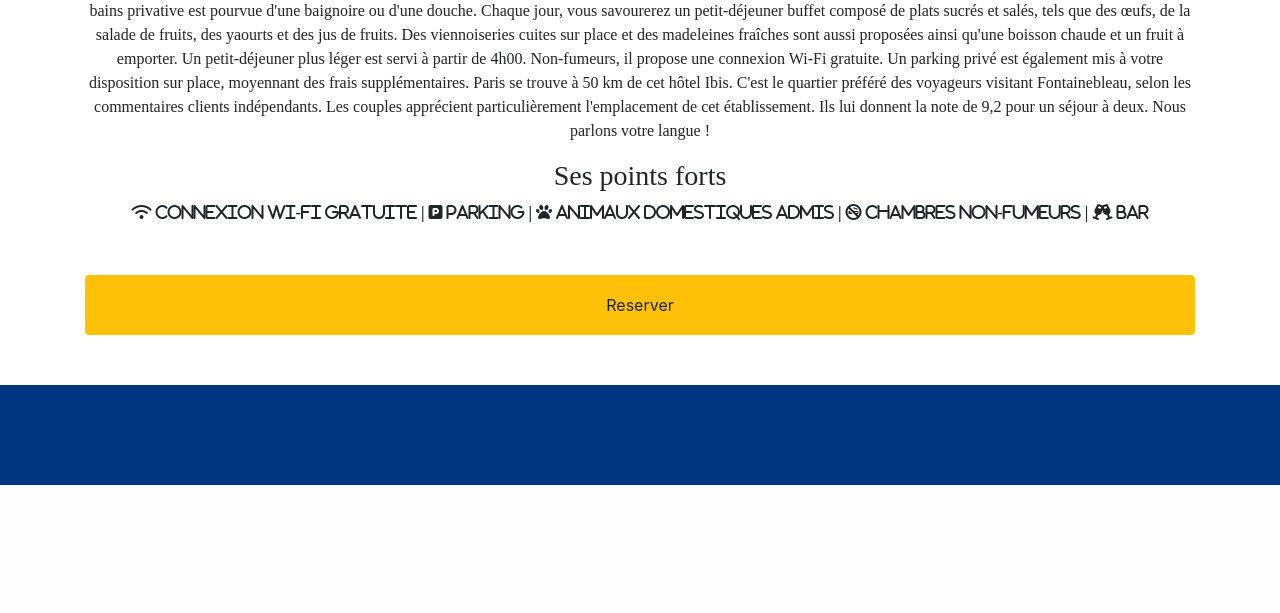
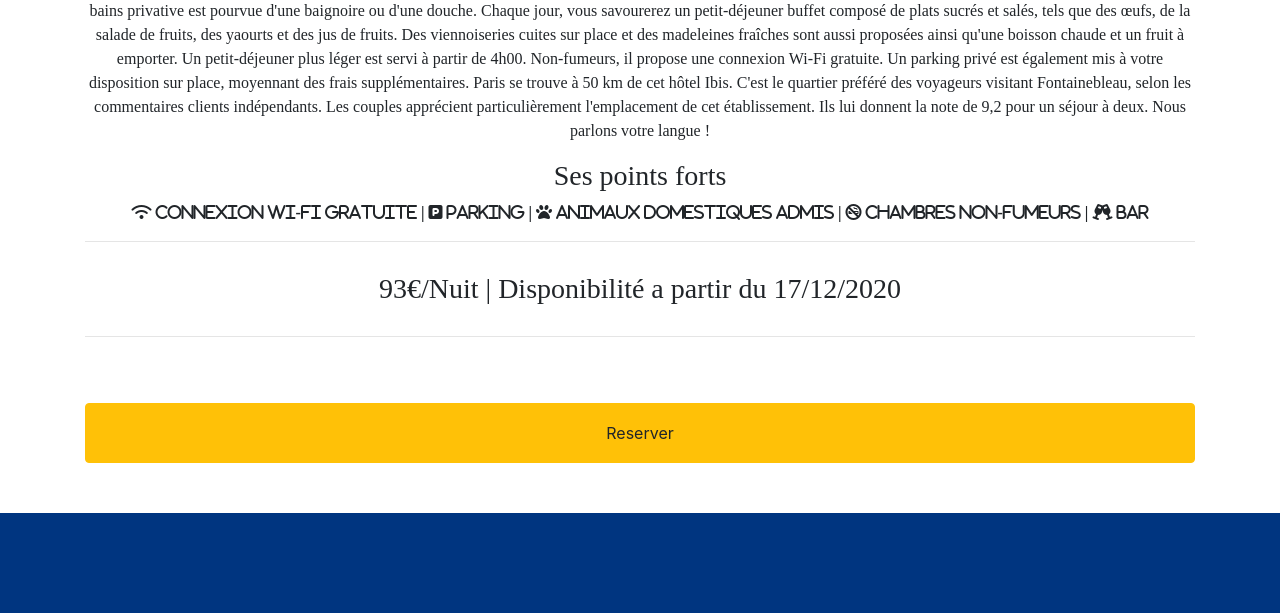
Before and after one commit to ABDELKADER-JCMAIROT-PROJET-GITE/GITE, a PHP site: page /gite/reservation.php in a window 1280 px wide. Shown: the part 1095-1708 px from the top of the page. Before the commit the page ends 1580 px from the top, so only its background shows below. Run offline with PHP 8.4, Linux system fonts and the light colour scheme; some libraries are stand-ins or nearby versions.

Commit message:
ajout de prix et de disponibilité

```diff
--- a/asset/css/gite_fiche.css
+++ b/asset/css/gite_fiche.css
@@ -61,3 +61,7 @@
 .ibis{
   text-align:start;
 }
+.prix-nuit{
+  margin-top: 30px;
+  margin-bottom: 30px;
+}
--- a/reservation.php
+++ b/reservation.php
@@ -35,6 +35,8 @@ include('inc/header.php');
         <i class="fas fa-parking"> Parking | </i> <i class="fas fa-paw"> Animaux domestiques admis | </i>
         <i class="fas fa-smoking-ban"> Chambres non-fumeurs | </i>
         <i class="fas fa-glass-cheers"> Bar</i>
+        <hr><h3 class="prix-nuit">93€/Nuit | Disponibilité a partir du 17/12/2020</h3>
+        <hr>
     </div>
     <div class="d-grid gap-2">
         <button class="btn btn-warning reserver" type="submit">Reserver</button>
```
